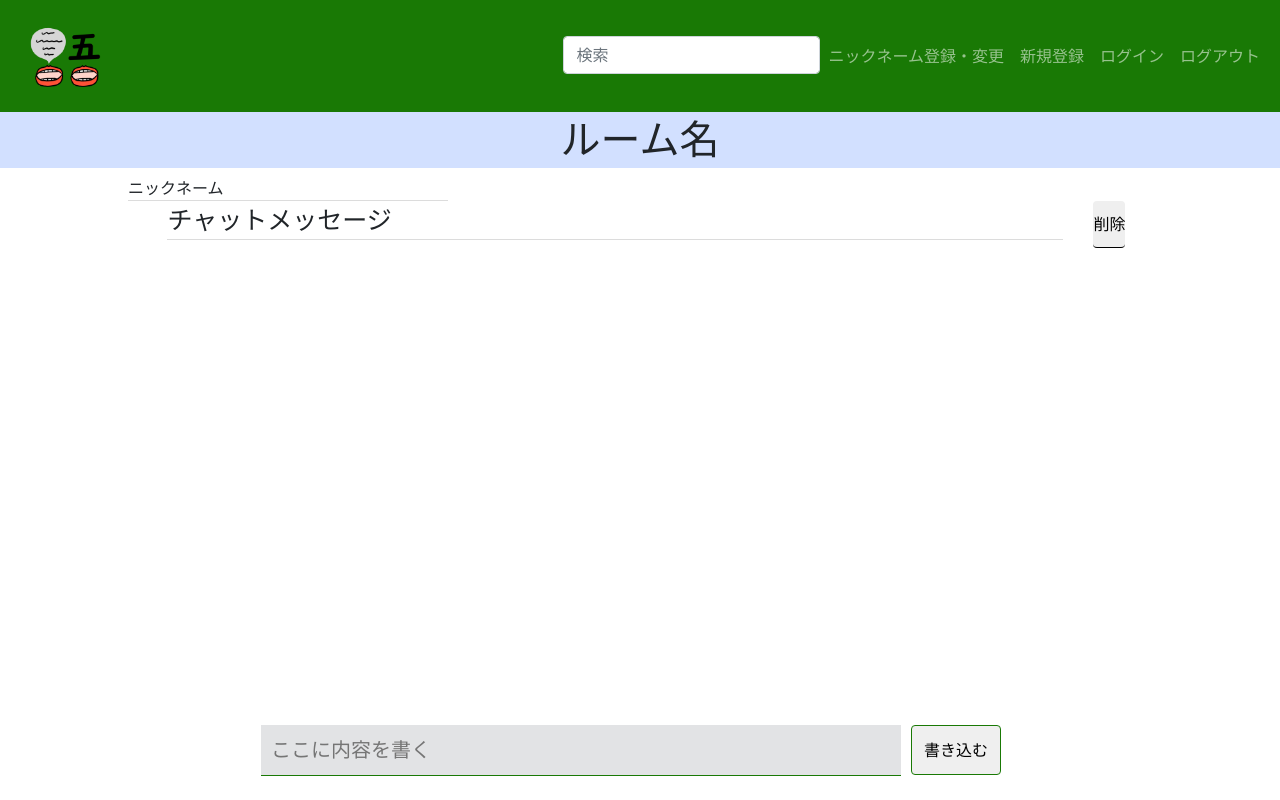
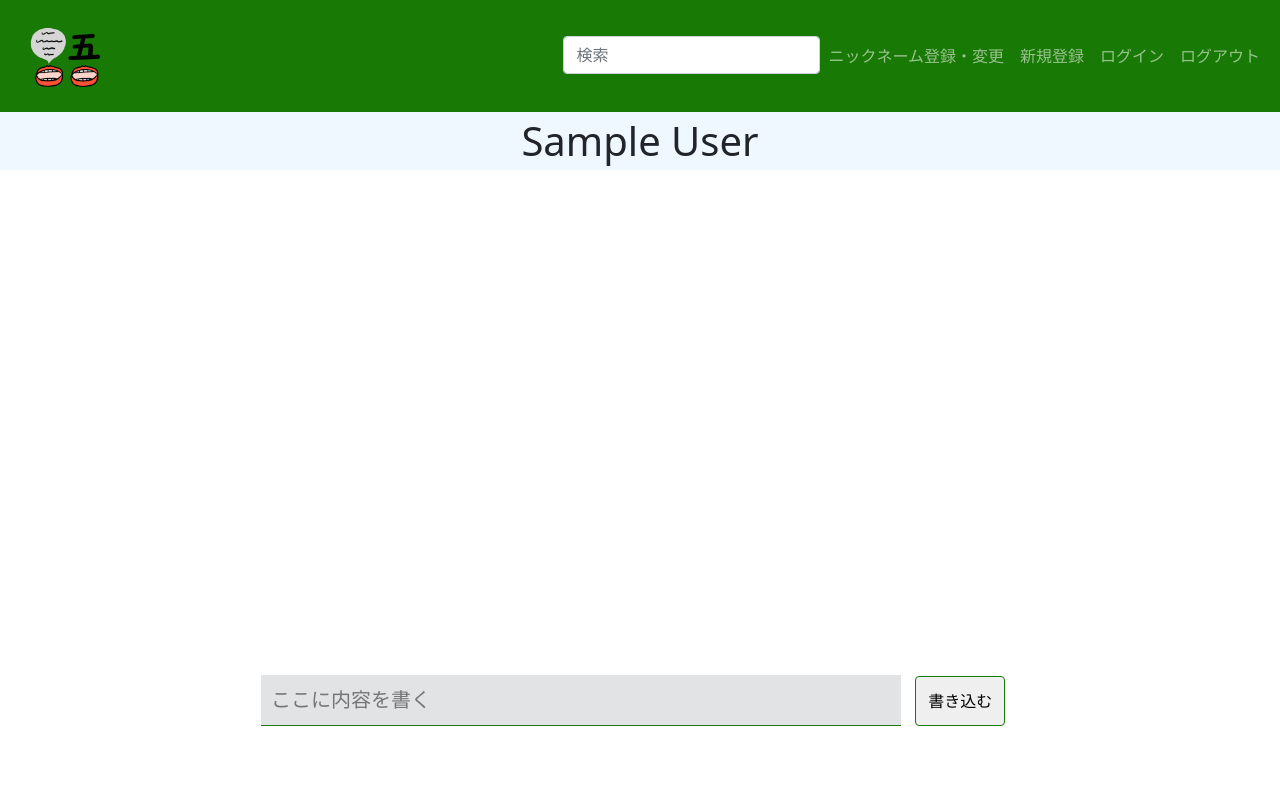
Before and after one commit to konishichikara/2023Dev2Early, a PHP site: page /ChatRoom.php in a window 1280 px wide. Run offline with PHP 8.4, Linux system fonts and the light colour scheme; the visitor is signed in with stand-in values (Sample User, id 1).

Commit message:
Add files via upload

```diff
--- a/ChatRoom.php
+++ b/ChatRoom.php
@@ -1,102 +1,41 @@
+<?php
+// セッション開始！
+session_start();
+?>
+
 <!DOCTYPE html>
 <html lang="en">
 <head>
     <meta charset="UTF-8">
     <meta name="viewport" content="width=device-width, initial-scale=1.0">
     <title>ChatRoom</title>
-    <style>/*t r b l*//*tb rl*//*rgba(赤 , 緑 , 青 , 透明度)*/
-        body{
-            overflow: scroll;
-            overflow-x: hidden;
-            width: 100vw;
-            height: 100%;
+    <style>
+        #roomname{/*t r b l*/
+            text-align: center;
+            padding: 5px 0px 5px 0px;
+            margin: 0px;
+            background-color: aliceblue;
         }
-
-        #nav{
-            position: fixed;
-            top: 0;
-            width: 100%;
-            z-index: 100;
-        }
-
-        #roomname{
-            padding: 5px 0;
-            margin: 0;
-            text-align: center;
-            position: fixed;
-            top: 110px;
-            width: 100%;
-            z-index: 99;
-            background-color: rgba(30,100,300,20%);
-        }
-
-        #ChArea{
-            margin: 20vh 0 0 0;
-            padding: 0;
-            width: 100vw;
-            position: absolute;
-            overflow-x: hidden;
-        }
-        #ChSpace{
-            margin: 0;
-            padding: 1vh 0;
-            width: 100vw;
-        }
-        li{
-            display: flex;
-            justify-content: center;
-        }
-        #ChH{
-            margin: 1vh 0 0 10vw;
-            padding: 0;
-            width: 20em;
-            border-style: solid;
-            border-color: gainsboro;
-            border-width: 0 0 1px 0;
-        }
-        #ChMsg{
-            margin: 0 0 1vh 1vw;
-            width: 70vw;
-            outline: none;
-            border-style: solid;
-            border-color: gainsboro;
-            border-width: 0 0 1px 0;
-            font-size: 25px;
-            word-wrap: break-word;
-            position: relative;
-        }
-        #DelCh{
-            margin: 0 0 0 30px;
-            padding: 0;
-            border-style: solid;
-            border-color: black;
-            border-width: 0 0 1px 0;
-        }
-
-        #ChBArea{
-            margin: 0 0 0 20vw;
+        #chatarea{/*t r b l*/
+            margin: 500px 0px 0px 20vw;
             padding: 5px;
             width: 60vw;
-            position: fixed;
-            top: 90%;
-            bottom: 10px;
         }
-        #chatbox{
-            margin: 0 10px 10px 0;
+        #chatbox{/*t r b l*/
+            margin: 0px 10px 0px 0px;
             padding: 10px;
             width: 50vw;
             outline: none;
             border-style: solid;
             border-color: #197905;
-            border-width: 0 0 1px 0;
+            border-width: 0px 0px 1px 0px;
             font-size: 20px;
         }
-        #write{
+        #write{/*t r b l*/
             padding: 12px;
             border-style: solid;
             border-color: #197905;
             border-width: 1px;
-            position: absolute;
         }
     </style>
 
@@ -109,7 +48,7 @@
 </head>
 <body>
     <!--nav-->
-    <nav class="navbar navbar-expand navbar-dark" id="nav" style="background: #197905;" aria-label="2 番目のナビゲーション バーの例">
+    <nav class="navbar navbar-expand navbar-dark" style="background: #197905;" aria-label="2 番目のナビゲーション バーの例">
         <div class="container-fluid">
             <a class="nav-link" href="./top.html">
                 <img src="./img/kataru.png" title="トップページ" width="80" height="30" class="img-fluid">
@@ -141,27 +80,25 @@
     </nav>
 
     <!--Room name-->
-    <h1 class="" id="roomname">ルーム名</h1>
+    <h1 class="" id="roomname">
 
-    <form onsubmit="" method="">
-        <!--Chat space area-->
-        <span class="" id="ChArea">
-            <ul class="" id="ChSpace">
-                <div class="" id="ChH">ニックネーム</div>
-                    <li>
-                        <p class="" id="ChMsg" >チャットメッセージ</p>
-                        <input class="rounded" type="submit" id="DelCh" value="削除">
-                    </li>
-        </span>
-    </form>
+<?php
+	echo $_SESSION['room_name'] ;
+?>
+
+　</h1>
+
+    <!--Chat space-->
+
 
 
     <form action="ChatCheck.php" method="post">
-        <!--Chat box area-->
-        <span class="" id="ChBArea">
-            <input class="alert-secondary" type="textbox" id="chatbox" placeholder="ここに内容を書く" required minlength="1" maxlength="100" autocomplete="off"><!--autocompleteは過去に入力した内容を表示する機能のON/OFFするための要素-->
+        <!--Chat area-->
+        <div class="" id="chatarea">
+            <!--Chat box and Write btn-->
+            <input class="alert-secondary" type="textbox" id="chatbox" placeholder="ここに内容を書く" required minlength="1" maxlength="100" autocomplete="off">
             <input class="rounded" type="submit" id="write" value="書き込む">
-        </span>
+        </div>
     </form>
 </body>
 </html>
```
